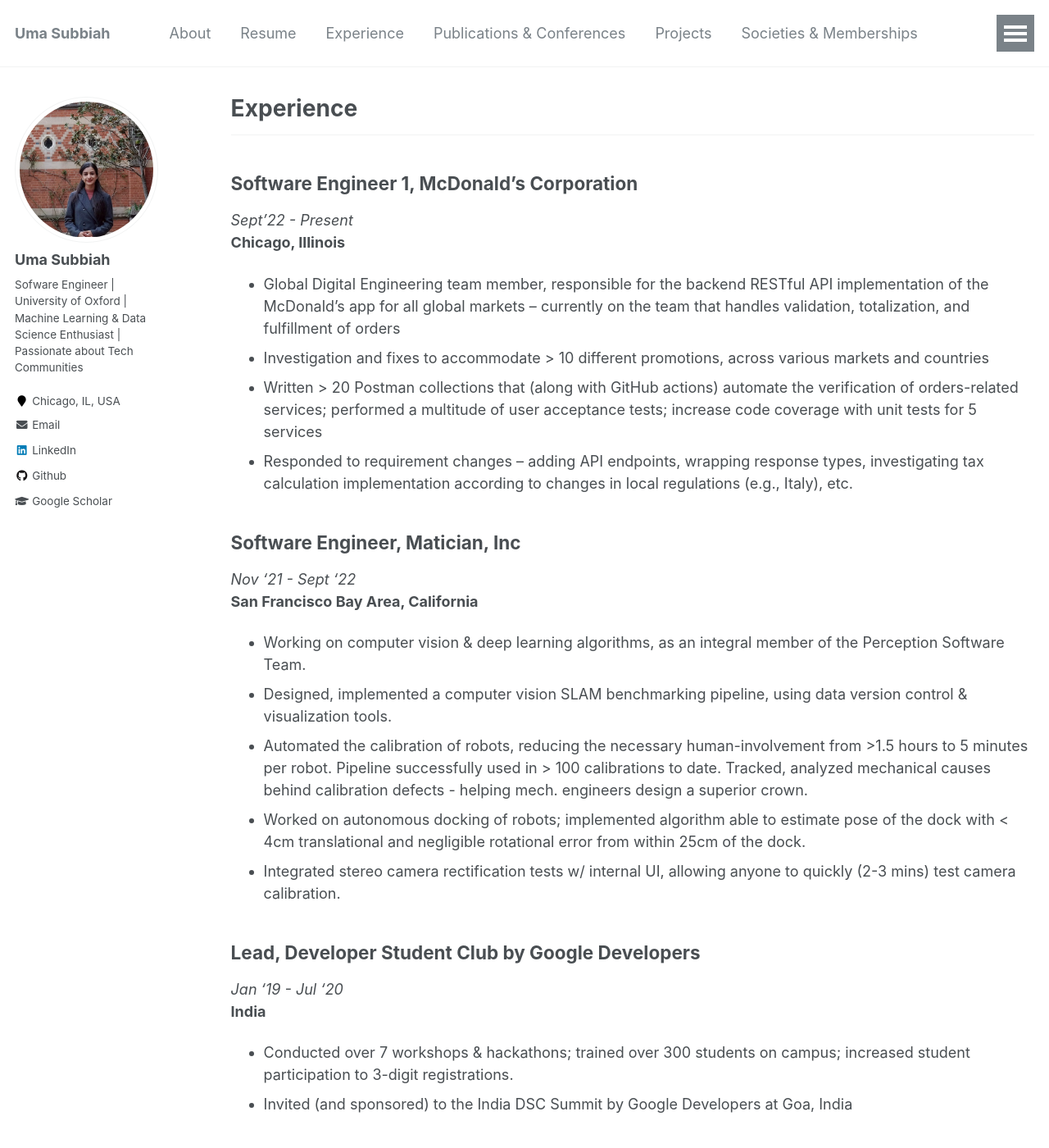
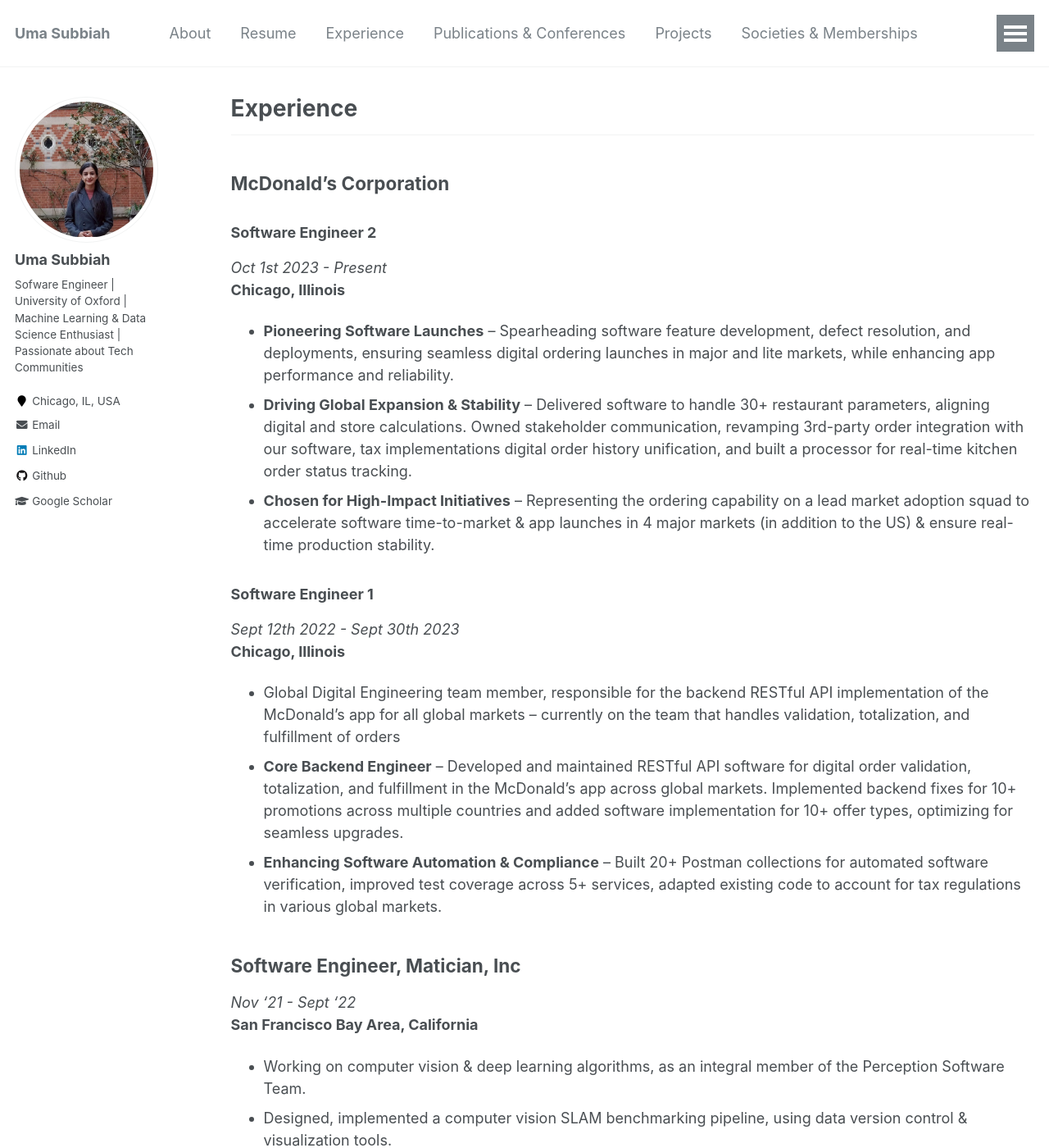
Before and after one commit to uma-subbiah/uma-subbiah.github.io, a Jekyll site: the page built from _pages/experience.md, in a window 1280 px wide and 1400 px high. Shown: the whole window at 82% size. Built offline with Jekyll 4.4.1, drawn with Linux system fonts in a browser that asks for light colours.

Commit message:
Update experience.md

```diff
--- a/_pages/experience.md
+++ b/_pages/experience.md
@@ -8,16 +8,26 @@ redirect_from:
 ---
 <hr>
 
-## Software Engineer 1, McDonald's Corporation
-  _Sept'22 - Present_
+## McDonald's Corporation
+### Software Engineer 2
+  _Oct 1st 2023 - Present_
+  <br>
+ **Chicago, Illinois**
+ <br>
+
+- **Pioneering Software Launches** – Spearheading software feature development, defect resolution, and deployments, ensuring seamless digital ordering launches in major and lite markets, while enhancing app performance and reliability.
+-	**Driving Global Expansion & Stability** – Delivered software to handle 30+ restaurant parameters, aligning digital and store calculations. Owned stakeholder communication, revamping 3rd-party order integration with our software, tax implementations digital order history unification, and built a processor for real-time kitchen order status tracking.
+-	**Chosen for High-Impact Initiatives** – Representing the ordering capability on a lead market adoption squad to accelerate software time-to-market & app launches in 4 major markets (in addition to the US) & ensure real-time production stability.
+
+### Software Engineer 1
+  _Sept 12th 2022 - Sept 30th 2023_
   <br>
  **Chicago, Illinois**
  <br>
 
 - Global Digital Engineering team member, responsible for the backend RESTful API implementation of the McDonald’s app for all global markets – currently on the team that handles validation, totalization, and fulfillment of orders
-- Investigation and fixes to accommodate > 10 different promotions, across various markets and countries
-- Written > 20 Postman collections that (along with GitHub actions) automate the verification of orders-related services; performed a multitude of user acceptance tests; increase code coverage with unit tests for 5 services
-- Responded to requirement changes – adding API endpoints, wrapping response types, investigating tax calculation implementation according to changes in local regulations (e.g., Italy), etc.
+- **Core Backend Engineer** – Developed and maintained RESTful API software for digital order validation, totalization, and fulfillment in the McDonald's app across global markets. Implemented backend fixes for 10+ promotions across multiple countries and added software implementation for 10+ offer types, optimizing for seamless upgrades.
+- **Enhancing Software Automation & Compliance** – Built 20+ Postman collections for automated software verification, improved test coverage across 5+ services, adapted existing code to account for tax regulations in various global markets.
 
 
 ## Software Engineer, Matician, Inc
```
